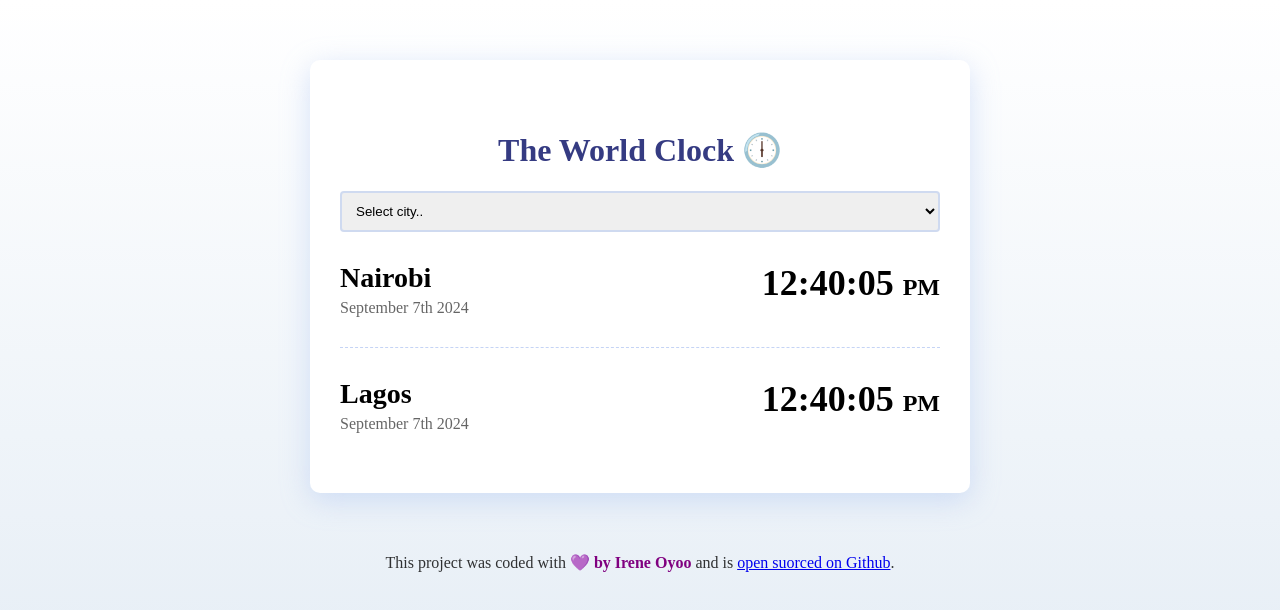
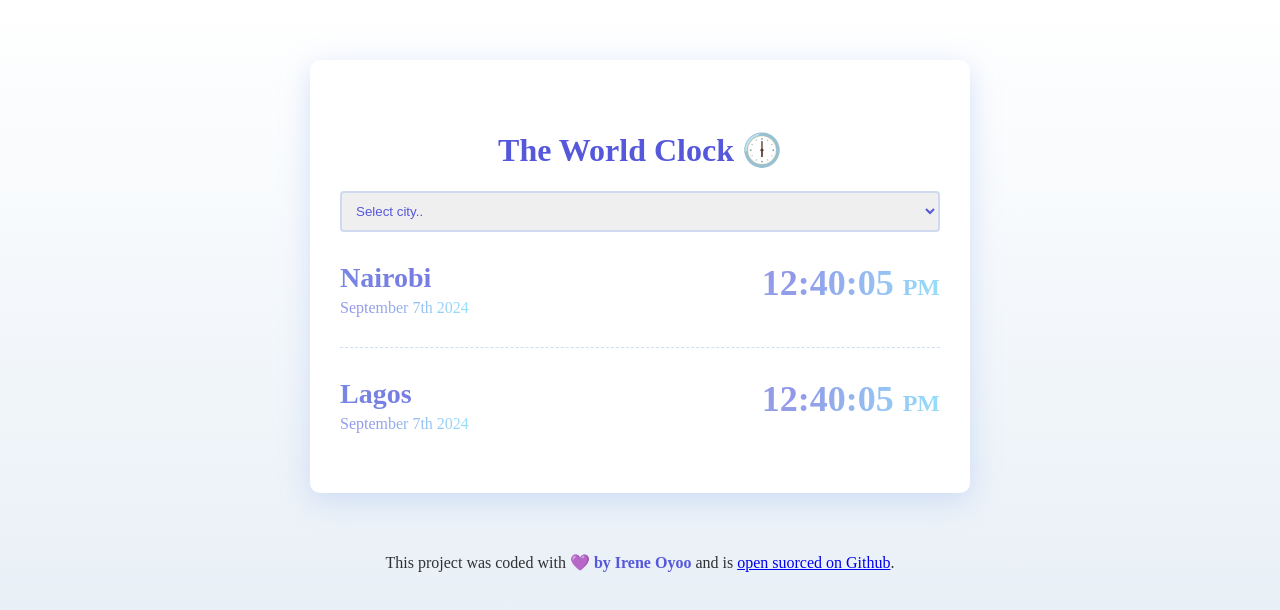
Before and after one commit to IreneMercy/The-world-clock, a plain HTML site: page index.html in a window 1280 px wide. Drawn offline with Linux system fonts and the light colour scheme.

Commit message:
Updated css

```diff
--- a/css/style.css
+++ b/css/style.css
@@ -7,7 +7,7 @@ body {
 h1 {
   text-align: center;
   padding-top: 20px;
-  color: rgb(53, 59, 130);
+  color: #5558da;
 }
 
 h2 {
@@ -21,6 +21,7 @@ select {
   padding: 10px;
   border-radius: 4px;
   border: 2px solid rgba(158, 184, 239, 0.4);
+  color: #5558da;
 }
 
 footer {
@@ -29,7 +30,7 @@ footer {
   color: rgba(0, 0, 0, 0.8);
 }
 footer strong {
-  color: purple;
+  color: #5558da;
 }
 .container {
   max-width: 600px;
@@ -47,6 +48,14 @@ footer strong {
   margin-top: 10px 0;
   border-bottom: 1px dashed rgba(158, 184, 239, 0.6);
   padding: 30px 0;
+   background: radial-gradient(
+    circle at 12.3% 19.3%,
+    rgb(85, 88, 218) 0%,
+    rgb(95, 209, 249) 100.2%
+  );
+  -webkit-background-clip: text;
+  color: transparent;
+  opacity: 0.8;
 }
 .city:last-child {
   border: none;
@@ -55,6 +64,14 @@ footer strong {
 .time {
   font-size: 36px;
   font-weight: bold;
+  background: radial-gradient(
+    circle at 12.3% 19.3%,
+    rgb(85, 88, 218) 0%,
+    rgb(95, 209, 249) 100.2%
+  );
+  -webkit-background-clip: text;
+  color: transparent;
+  opacity: 0.8;
 }
 
 .time small {
@@ -64,5 +81,12 @@ footer strong {
 }
 
 .date {
-  opacity: 0.6;
+  opacity: 0.8;
+   background: radial-gradient(
+    circle at 12.3% 19.3%,
+    rgb(85, 88, 218) 0%,
+    rgb(95, 209, 249) 100.2%
+  );
+  -webkit-background-clip: text;
+  color: transparent;
 }
```
